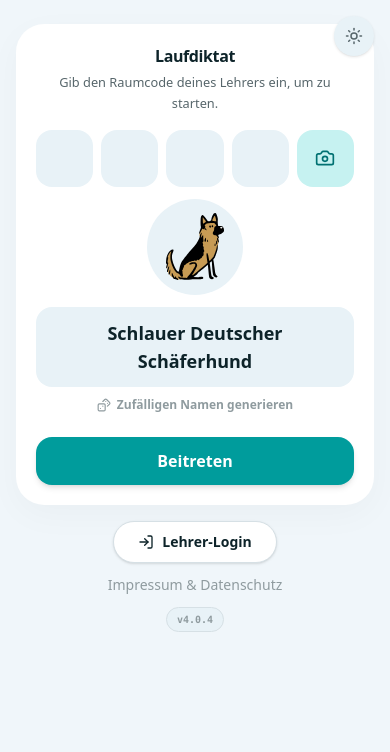
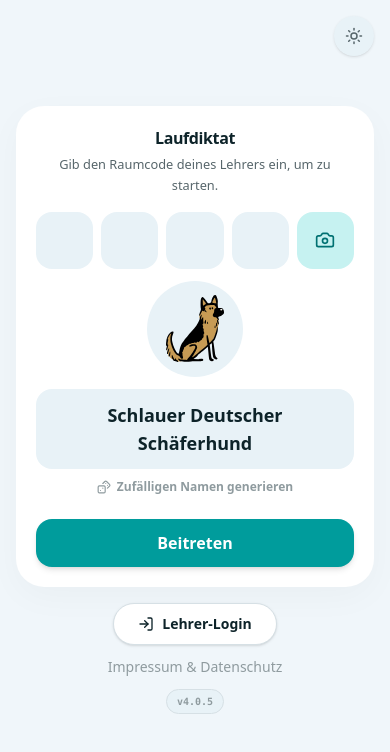
Before and after one commit to TaughtMe/Laufdiktat, a React (Vite) app: page / in a window 390 px wide. Shown: the top 752 px of the page. Built offline with nearby package versions, Linux system fonts and the light colour scheme; no server answers.

Commit message:
Version 4.0.5: mobilen Login zentrieren
Zentriert den Loginbereich auf kleinen Hochformat-Displays und erhöht die App-Version konsistent auf 4.0.5.

```diff
--- a/package.json
+++ b/package.json
@@ -1,7 +1,7 @@
 {
   "name": "laufdiktat",
   "private": true,
-  "version": "4.0.4",
+  "version": "4.0.5",
   "license": "UNLICENSED",
   "author": "Toby Bryson",
   "type": "module",
--- a/src/pages/Home.tsx
+++ b/src/pages/Home.tsx
@@ -240,7 +240,7 @@ export const Home = () => {
   };
 
   return (
-    <div className="min-h-[100dvh] flex flex-col items-center justify-start sm:justify-center px-4 py-6 sm:py-8 [@media(max-height:700px)]:py-3 bg-page transition-colors duration-300 relative overflow-x-hidden">
+    <div className="min-h-[100dvh] flex flex-col items-center justify-start sm:justify-center [@media(max-width:639px)_and_(orientation:portrait)]:justify-center px-4 py-6 sm:py-8 [@media(max-height:700px)]:py-3 bg-page transition-colors duration-300 relative overflow-x-hidden">
       <button
         type="button"
         onClick={toggleTheme}
--- a/src/pwa.ts
+++ b/src/pwa.ts
@@ -1,7 +1,7 @@
 import { registerSW } from 'virtual:pwa-register';
 
 /** Aktuelle App-Version, synchron mit package.json. */
-export const APP_VERSION = '4.0.4';
+export const APP_VERSION = '4.0.5';
 
 type Listener = (needRefresh: boolean) => void;
 const listeners = new Set<Listener>();
```
Also changed, not shown: 1 other file (tests, documents, lock files or other folders).
